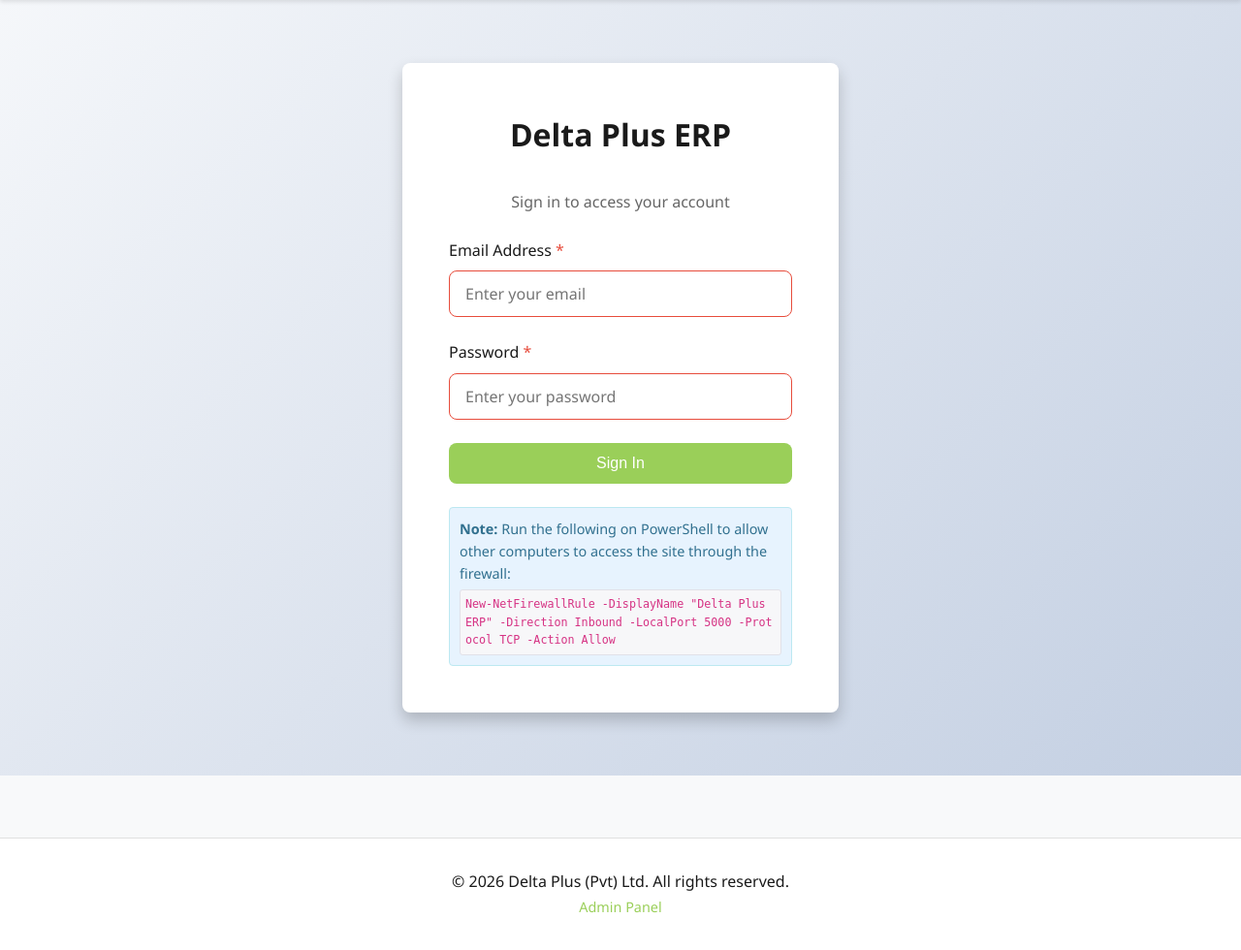
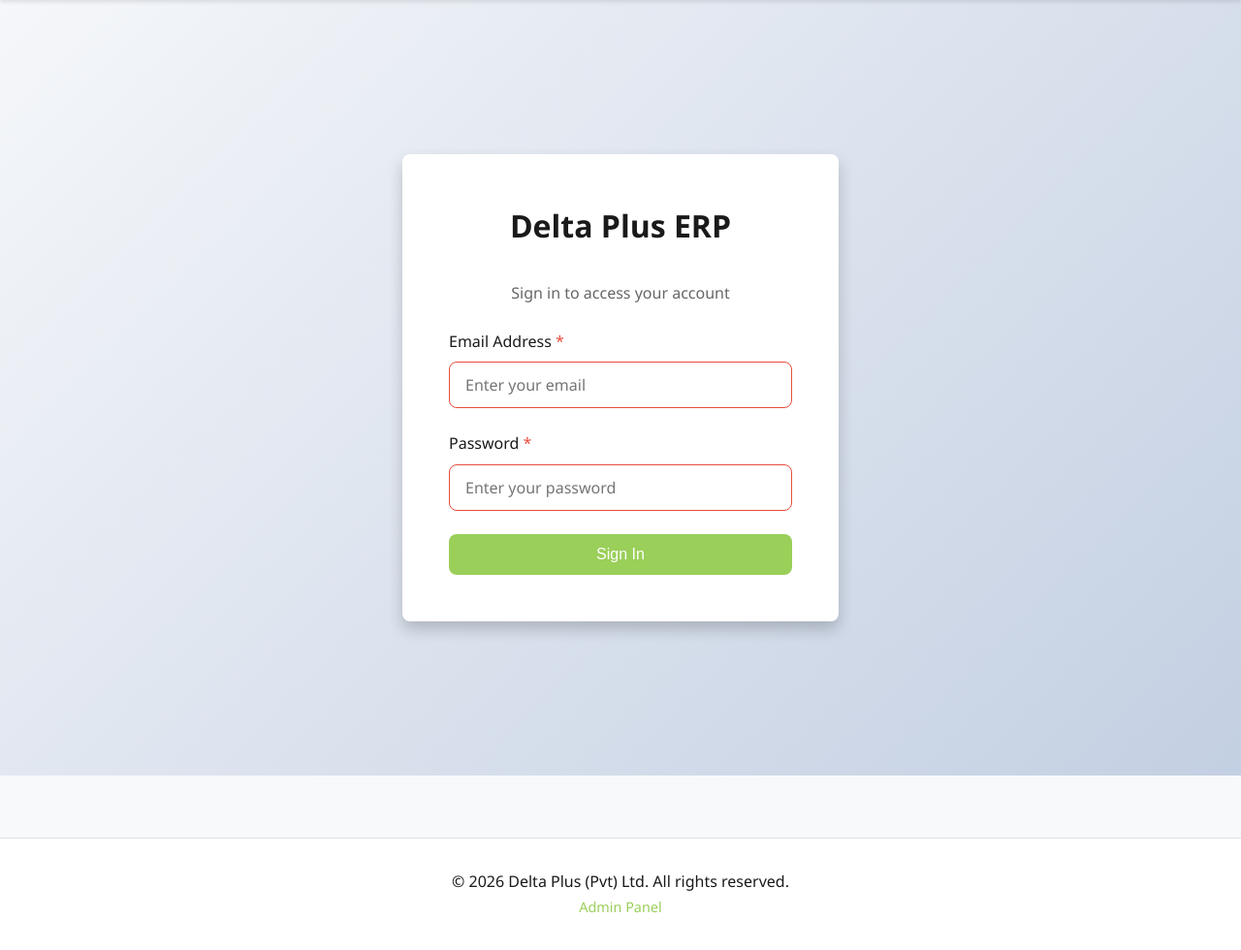
Before and after one commit to muhammad-sameer-khalid/delta-plus-erp, a Flask app: page /login in a window 1280 px wide. Shown: the part 72-1052 px from the top of the page at 97% size. Run offline with Flask 3, Linux system fonts and the light colour scheme; data that the repository does not hold is empty.

Commit message:
Remove local firewall instructions

```diff
--- a/templates/login.html
+++ b/templates/login.html
@@ -25,10 +25,7 @@
             </button>
         </form>
 
-        <div class="alert alert-info mt-3" style="font-size: 0.9em; text-align: left; background-color: #e7f3fe; color: #31708f; padding: 10px; border: 1px solid #bce8f1; border-radius: 4px;">
-            <strong>Note:</strong> Run the following on PowerShell to allow other computers to access the site through the firewall:
-            <code style="display:block; margin-top:5px; word-break: break-all; background-color: #f7f7f9; padding: 5px; border-radius: 3px; border: 1px solid #e1e1e8; color: #d63384;">New-NetFirewallRule -DisplayName "Delta Plus ERP" -Direction Inbound -LocalPort 5000 -Protocol TCP -Action Allow</code>
-        </div>
+
 
 
     </div>
```
